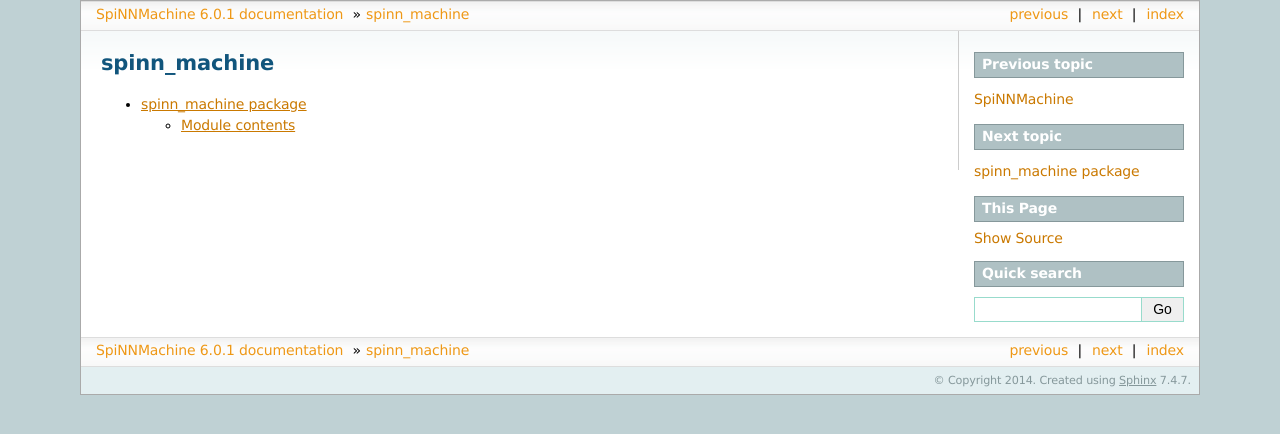
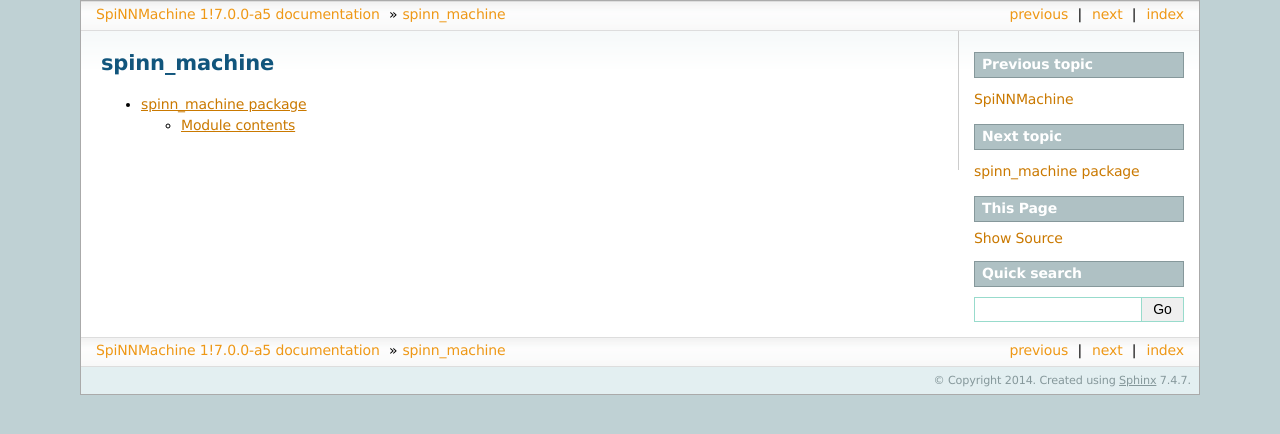
Before and after one commit to SpiNNakerManchester/SpiNNMachine, a Sphinx documentation site: the page built from doc/source/modules.rst, in a window 1280 px wide. Shown: the top 434 px of the page. Built offline with Sphinx 7.4.7, drawn with Linux system fonts in a browser that asks for light colours.

Commit message:
info for release 7.0.0-a5

```diff
--- a/doc/source/conf.py
+++ b/doc/source/conf.py
@@ -54,7 +54,7 @@
 ]
 
 # Which version of other SpiNNaker docs do we refer to?
-spinnaker_doc_version = "latest"
+spinnaker_doc_version = "7.0.0-a5"
 
 intersphinx_mapping = {
     'python': ('https://docs.python.org/3.8', None),
@@ -85,9 +85,9 @@
 # built documents.
 #
 # The short X.Y version.
-version = '6.0'
+version = '1!7.0'
 # The full version, including alpha/beta/rc tags.
-release = '6.0.1'
+release = '1!7.0.0-a5'
 
 # The language for content autogenerated by Sphinx. Refer to documentation
 # for a list of supported languages.
```
